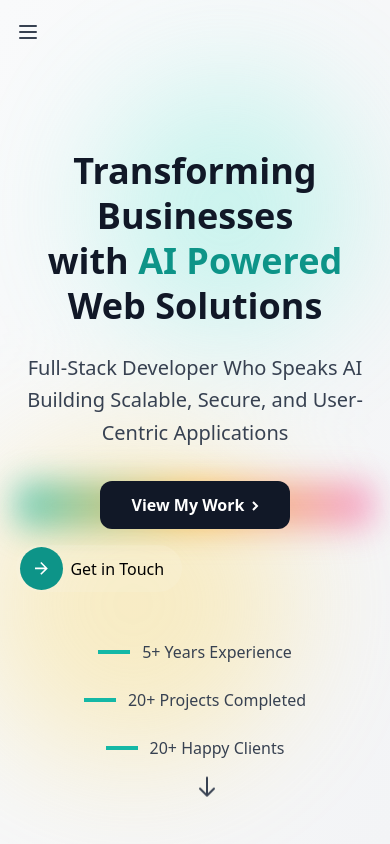
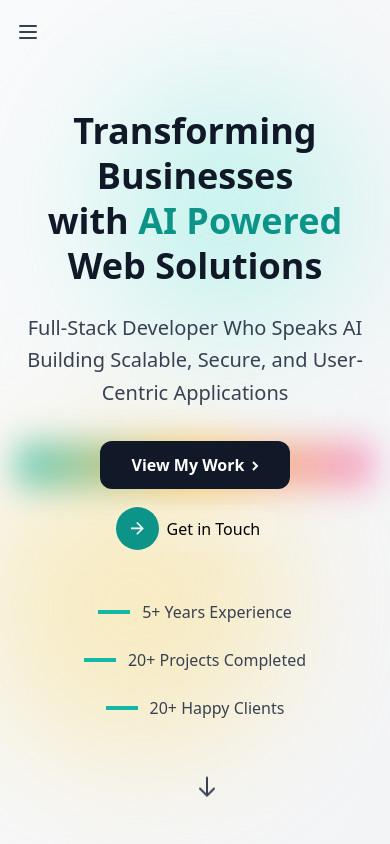
Before and after one commit to kshiti-codes/portfolioKV2.0, a React (Vite) app: page / in a window 390 px wide. Shown: the top 844 px of the page. Built offline with nearby package versions, Linux system fonts and the light colour scheme.

Commit message:
reponsive design changes2

```diff
--- a/src/components/sections/Hero.tsx
+++ b/src/components/sections/Hero.tsx
@@ -149,7 +149,7 @@ const Hero: React.FC = () => {
           </div>
 
           <div
-            className={`mt-12 flex flex-wrap justify-center gap-6 transition-all duration-700 ease-out ${
+            className={`mt-12 mb-20 flex flex-wrap justify-center gap-6 transition-all duration-700 ease-out ${
               isLoaded
                 ? 'opacity-100 translate-y-0'
                 : 'opacity-0 translate-y-8'
--- a/src/components/ui/SlidingArrowButton.tsx
+++ b/src/components/ui/SlidingArrowButton.tsx
@@ -12,7 +12,7 @@ const SlidingArrowButton: React.FC<SlidingArrowButtonProps> = ({
   className = ''
 }) => {
   return (
-    <div className={`text-center lg:text-right sm:justify-items-center ${className}`}>
+    <div className={`text-center justify-items-center lg:text-right sm:justify-items-center sm:justify-center ${className}`}>
       <button
         className="cursor-pointer md:float-right lg:float-right sm:justify-center sm:items-center relative bg-white/10 py-2 rounded-full min-w-[8.5rem] min-h-[2.92rem] group max-w-full flex items-center justify-start hover:bg-teal-600 transition-all duration-[0.8s] ease-[cubic-bezier(0.510,0.026,0.368,1.016)] shadow-[inset_1px_2px*5px*#00000080]"
         onClick={onClick}
```
